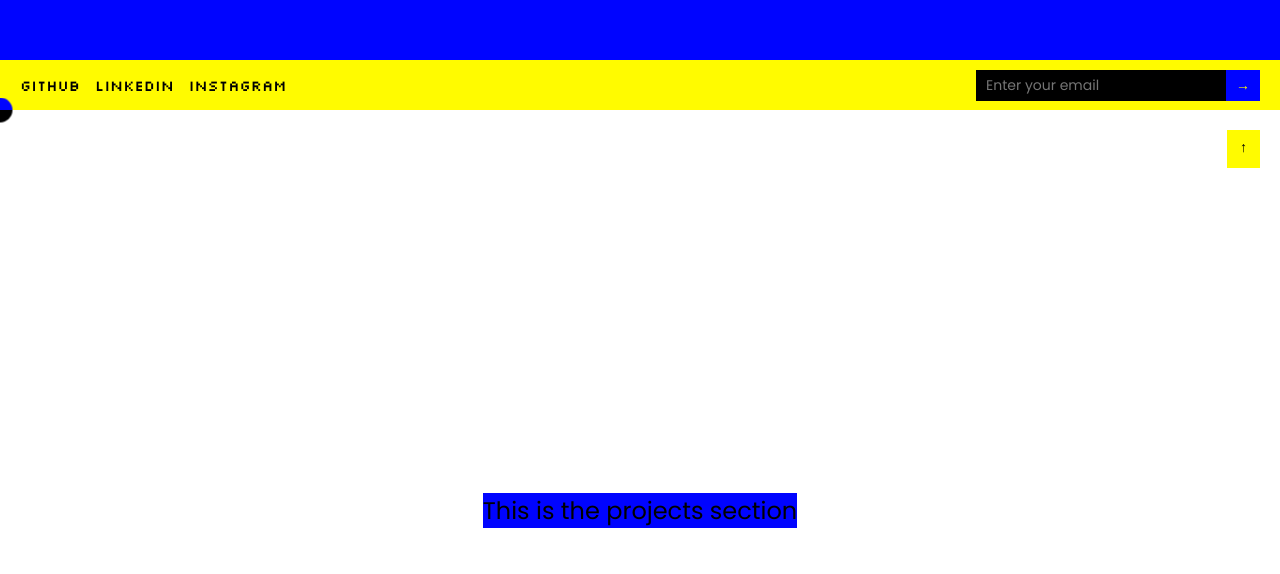
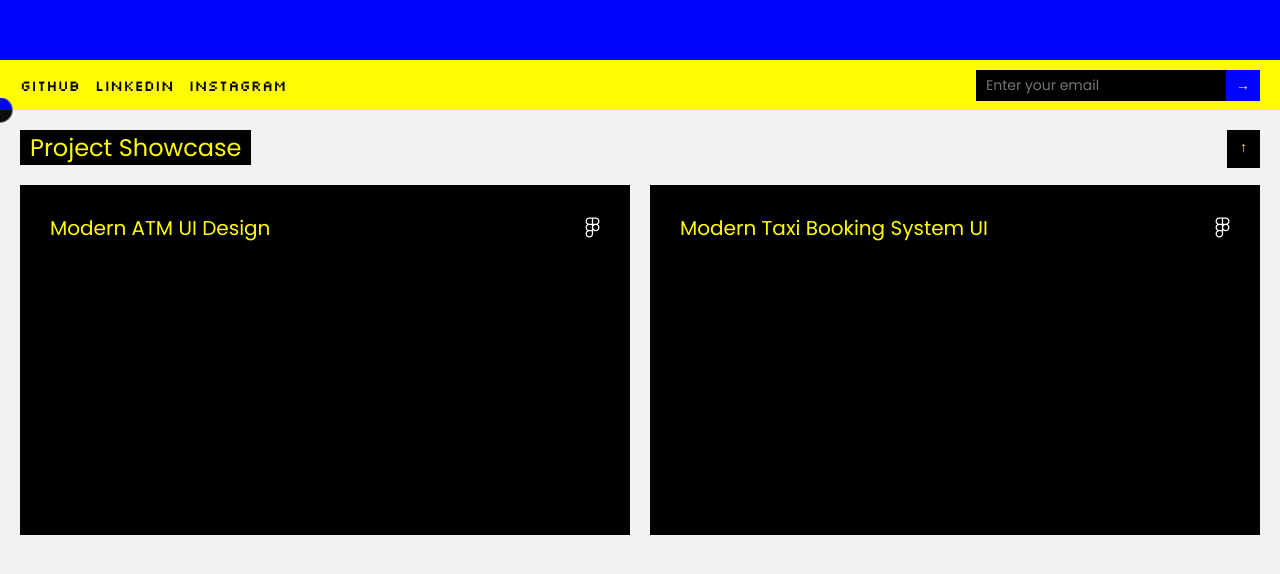
Before and after one commit to GinuraKarunaratne/personal-portfolio, a React (Vite) app: page / in a window 1280 px wide. Shown: the part 690-1264 px from the top of the page. Built offline with nearby package versions, Linux system fonts and the light colour scheme; a web font is replaced by a local one.

Commit message:
Added 2 projects to the project area..Initial Design done

```diff
--- a/index.html
+++ b/index.html
@@ -5,6 +5,7 @@
     <link rel="icon" type="image/svg+xml" href="/vite.svg" />
     <meta name="viewport" content="width=device-width, initial-scale=1.0" />
     <title>Ginura Karunaratne</title>
+    <link rel="stylesheet" href="https://cdnjs.cloudflare.com/ajax/libs/font-awesome/6.0.0-beta3/css/all.min.css" />
   </head>
   <body>
     <div id="root"></div>
--- a/src/App.css
+++ b/src/App.css
@@ -5,6 +5,7 @@
 
 * {
   box-sizing: border-box;
+  user-select: none;
 }
 
 html, body {
@@ -19,6 +20,7 @@ html, body {
 }
 
 .p1 {
+  background-color: #0004FF;
   display: flex;
   flex-direction: column;
   justify-content: center;
@@ -35,7 +37,6 @@ html, body {
 
 .arrow-container {
   margin-top: 20px;
-  cursor: pointer;
   display: flex;
   flex-direction: column;
   align-items: center;
@@ -129,24 +130,31 @@ html, body {
 }
 
 .projects-section {
-  background-color: white;
+  background-color: #f2f2f2;
   display: flex;
-  justify-content: center;
-  align-items: center;
+  flex-direction: column;
+  align-items: flex-start;
   font-size: 24px;
   font-family: Poppins, sans-serif;
+}
+
+.projects-section p {
+  margin-top: 20px;
+  margin-left: 20px;
+  color: #FFFB00;
+  background-color: #000;
+  padding: 0 10px;
 }
 
 .go-back-button {
   position: absolute;
   top: 20px;
   right: 20px;
-  background-color: #FFFB00;
-  color: #000;
+  background-color: #000000;
+  color: #FFFB00;
   padding: 7px 13px 10px 13px;
   font-size: 14px;
   border: none;
-  cursor: pointer;
   font-family: Poppins, sans-serif;
   transition: background-color 0.3s ease;
 }
@@ -154,3 +162,84 @@ html, body {
 .go-back-button:hover {
   background-color: #fff500;
 }
+
+.projects-showcase {
+  display: flex;
+  flex-direction: row;
+  justify-content: flex-start;
+  align-items: flex-start;
+  flex-wrap: wrap;
+  gap: 20px;
+  padding: 20px;
+}
+
+.project-card {
+  width: calc(50vw - 30px);
+  height: 350px;
+  background-color: #000000;
+  color: #FFFB00;
+  padding: 20px;
+  position: relative;
+  display: flex;
+  flex-direction: column;
+  justify-content: space-between;
+  transition: transform 0.2s; /* Optional: adds a hover effect to the card */
+}
+
+.project-card h3 {
+  font-size: 20px;
+  margin: 0;
+  position: absolute;
+  top: 28px;
+  left: 30px;
+  color: #FFFB00;
+  font-family: poppins;
+  font-weight: normal;
+}
+
+.view-project-button {
+  color: white;
+  border: none;
+  font-size: 20px;
+  position: absolute;
+  top: 28px;
+  right: 30px;
+}
+
+.text-container {
+  position: absolute;
+  bottom: 30px;
+  right: 30px;
+  display: none; /* Initially hide the text container */
+}
+
+.text-container input {
+  font-family: Poppins, sans-serif;
+  font-size: 14px;
+  width: 105px;
+  padding: 5px 10px;
+  border: none;
+  background-color: #FFFB00;
+  color: #000;
+  outline: none;
+}
+
+.text-container input::placeholder {
+  color: #000;
+}
+
+.text-container input:focus {
+  background-color: #FFFB00;
+}
+
+.text-container button {
+  background-color: #0004FF;
+  color: #FFFB00;
+  border: none;
+  padding: 4.8px 10px 6.25px 10px;
+  font-size: 17px;
+}
+
+.project-card:hover .text-container {
+  display: flex;
+}
--- a/src/App.jsx
+++ b/src/App.jsx
@@ -1,4 +1,5 @@
 import { useState, useEffect } from 'react';
+import '@fortawesome/fontawesome-free/css/all.min.css';
 import './App.css';
 
 function App() {
@@ -97,7 +98,53 @@ function App() {
 
       <div id="projects-section" className="projects-section">
         <button className="go-back-button" onClick={scrollToTop}>↑</button>
-        <p>This is the projects section</p>
+        <p>Project Showcase</p>
+
+        {/* Flexbox container for project cards */}
+        <div className="projects-showcase">
+          <div className="project-card">
+            <h3>Modern ATM UI Design</h3>
+            <a href='https://www.figma.com/community/file/1295988419710742075/atm-ui-design-animated' className="view-project-button">
+              <i className="fab fa-figma"></i>
+            </a>
+
+            <div className='text-container'>
+              <form onSubmit={(e) => { e.preventDefault(); window.location.href = 'https://www.figma.com/community/file/1295988419710742075/atm-ui-design-animated'; }}>
+                <input
+                  type="email"
+                  placeholder="View Project"
+                  value={email}
+                  onChange={(e) => setEmail(e.target.value)}
+                  readOnly // Make the input field read-only
+                />
+                <button type="submit">→</button>
+              </form>
+
+            </div>
+
+          </div>
+          <div className="project-card">
+            <h3>Modern Taxi Booking System UI</h3>
+            <a href='https://www.figma.com/community/file/1322540885974936456/modern-taxi-booking-system-ui' className="view-project-button">
+              <i className="fab fa-figma"></i>
+            </a>
+
+            <div className='text-container'>
+              <form onSubmit={(e) => { e.preventDefault(); window.location.href = 'https://www.figma.com/community/file/1322540885974936456/modern-taxi-booking-system-ui'; }}>
+                <input
+                  type="email"
+                  placeholder="View Project"
+                  value={email}
+                  onChange={(e) => setEmail(e.target.value)}
+                  readOnly // Make the input field read-only
+                />
+                <button type="submit">→</button>
+              </form>
+
+            </div>
+
+          </div>
+        </div>
 
         <div
           className="custom-cursor"
--- a/src/index.css
+++ b/src/index.css
@@ -1,6 +1,5 @@
 *{
     margin: 0;
-    background-color: #0004FF;
     cursor: none;
 }
 
```
